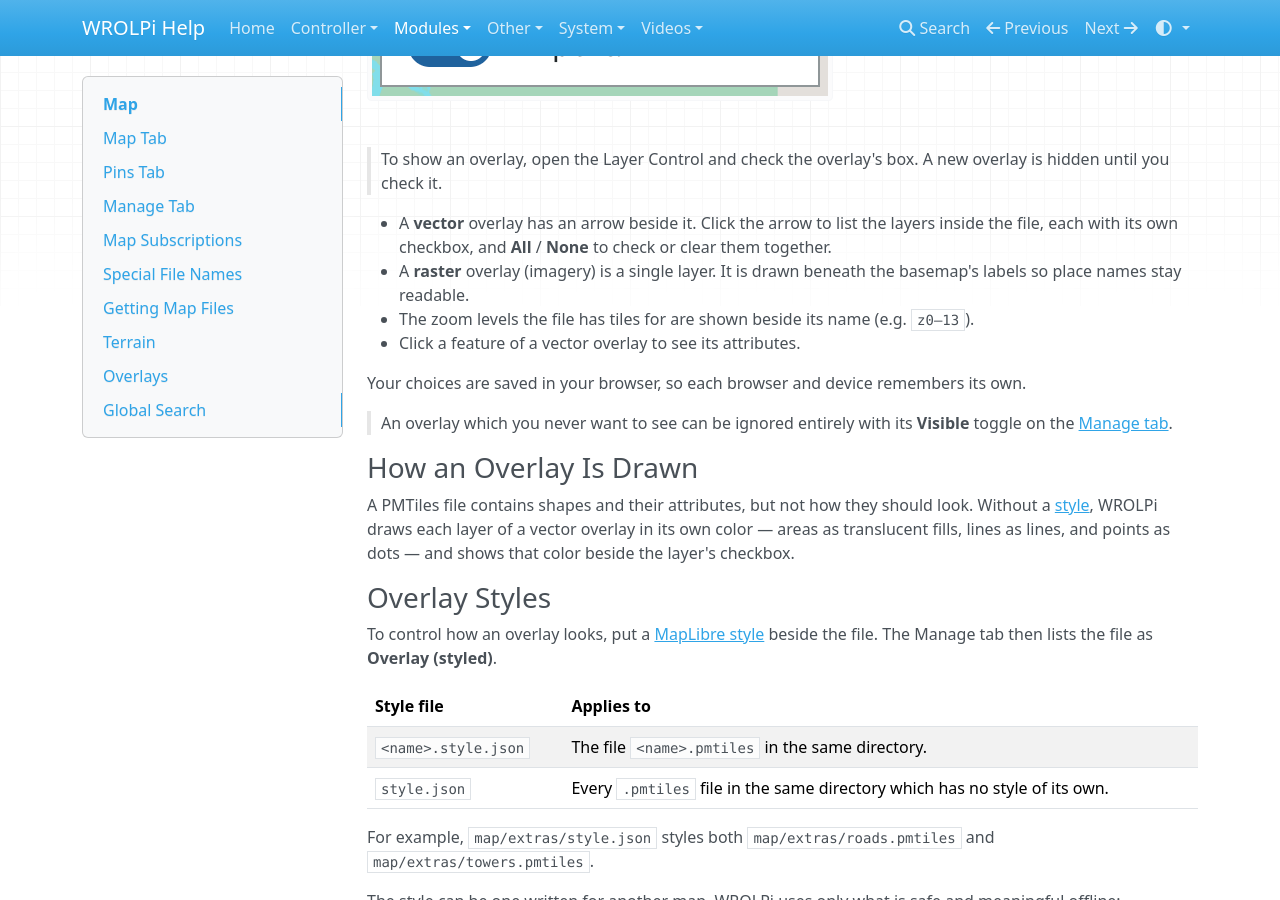
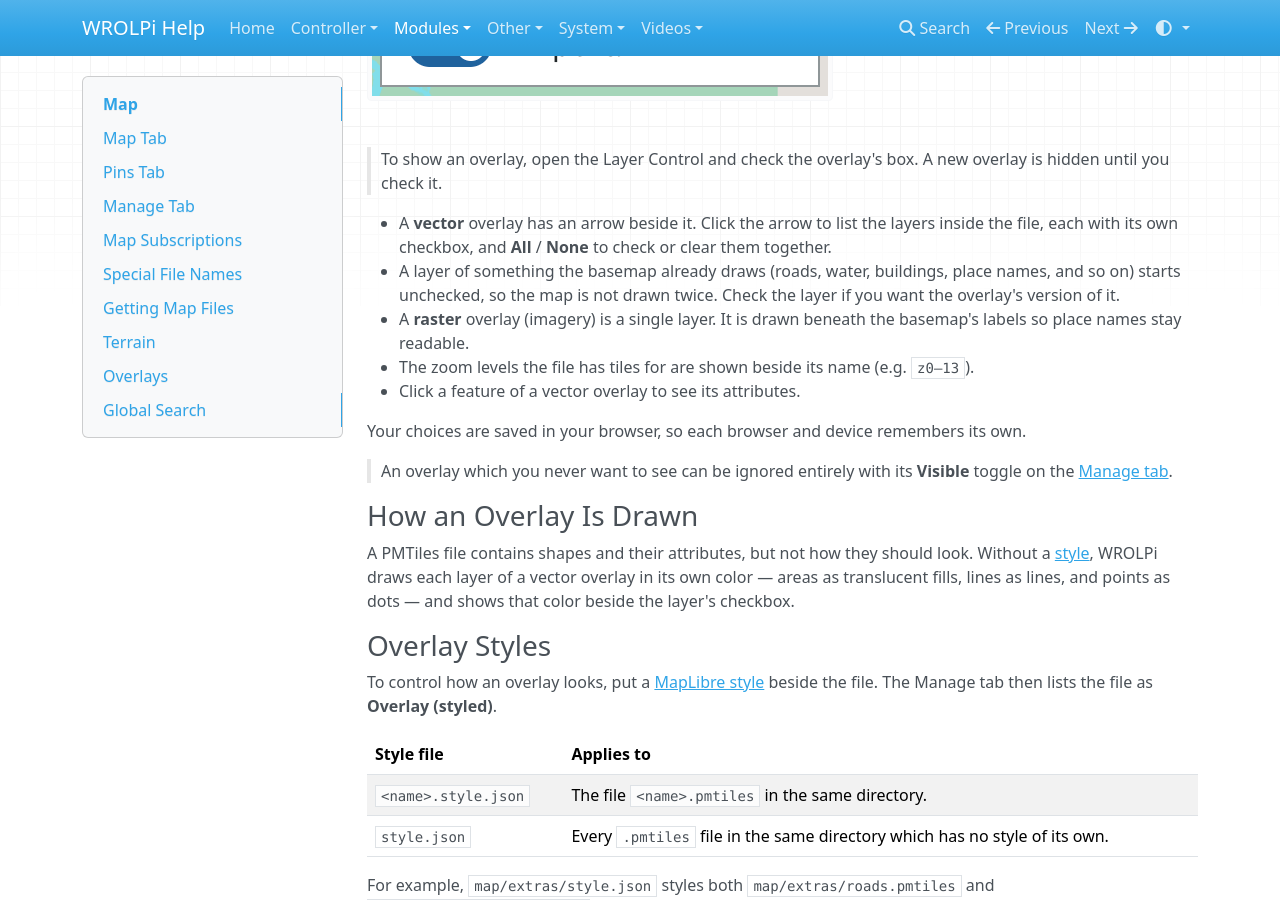
Before and after one commit to wrolpi/wrolpi-help, an MkDocs documentation site: the page built from docs/modules/map/index.md, in a window 1280 px wide and 900 px high, scrolled down 6893 px. Built offline with MkDocs 1.6.1, drawn with Linux system fonts in a browser that asks for light colours; nearby versions of some CDN libraries.

Commit message:
Map: an overlay's layers the basemap already draws start unchecked
Co-Authored-By: Claude Fable 5.2 <noreply@anthropic.com>

```diff
--- a/docs/modules/map/index.md
+++ b/docs/modules/map/index.md
@@ -260,6 +260,9 @@ overlay is named by the name stored inside the file, or by its file name when it
 
 - A **vector** overlay has an arrow beside it. Click the arrow to list the layers inside the file, each
   with its own checkbox, and **All** / **None** to check or clear them together.
+- A layer of something the basemap already draws (roads, water, buildings, place names, and so on)
+  starts unchecked, so the map is not drawn twice. Check the layer if you want the overlay's version
+  of it.
 - A **raster** overlay (imagery) is a single layer. It is drawn beneath the basemap's labels so place
   names stay readable.
 - The zoom levels the file has tiles for are shown beside its name (e.g. `z0–13`).
```
